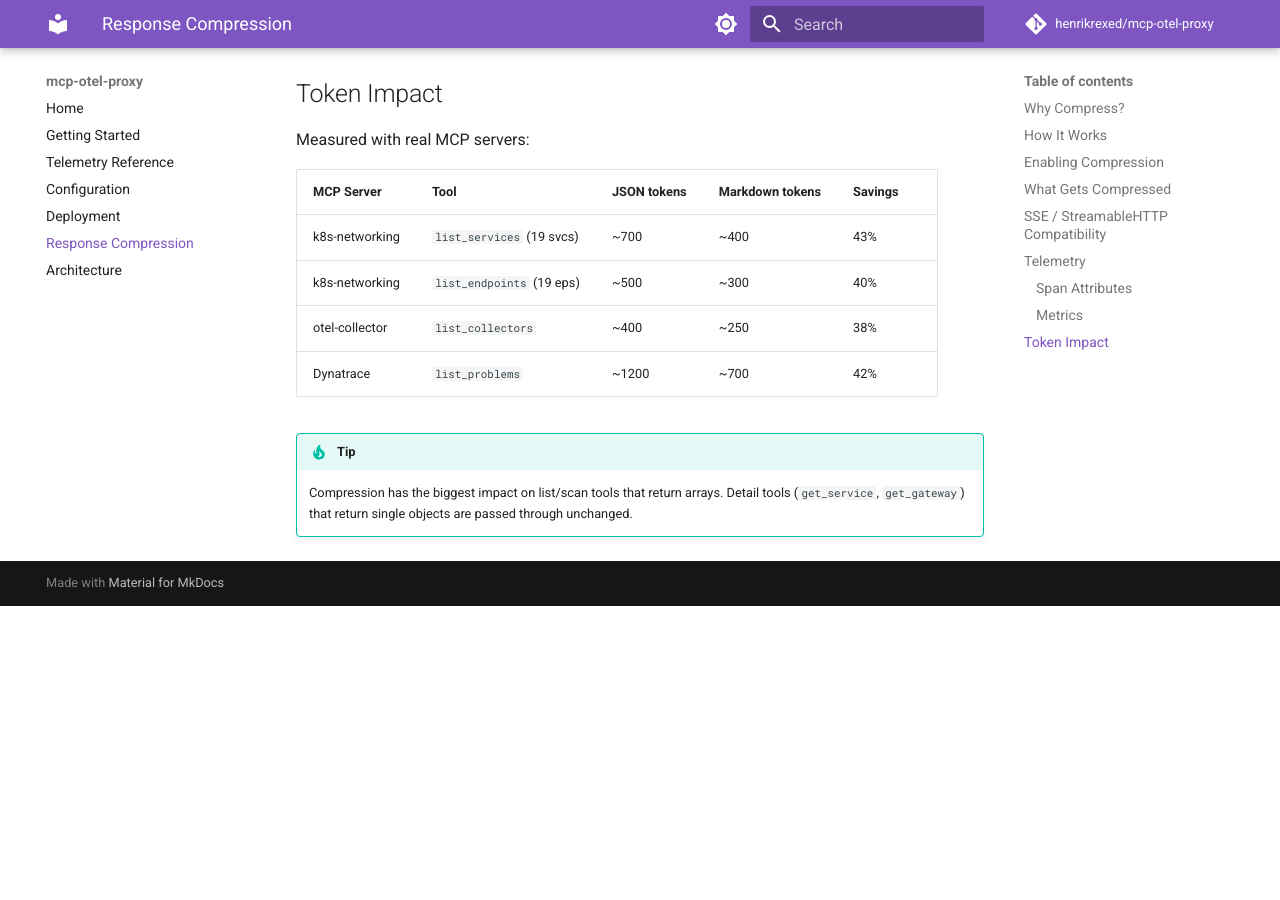
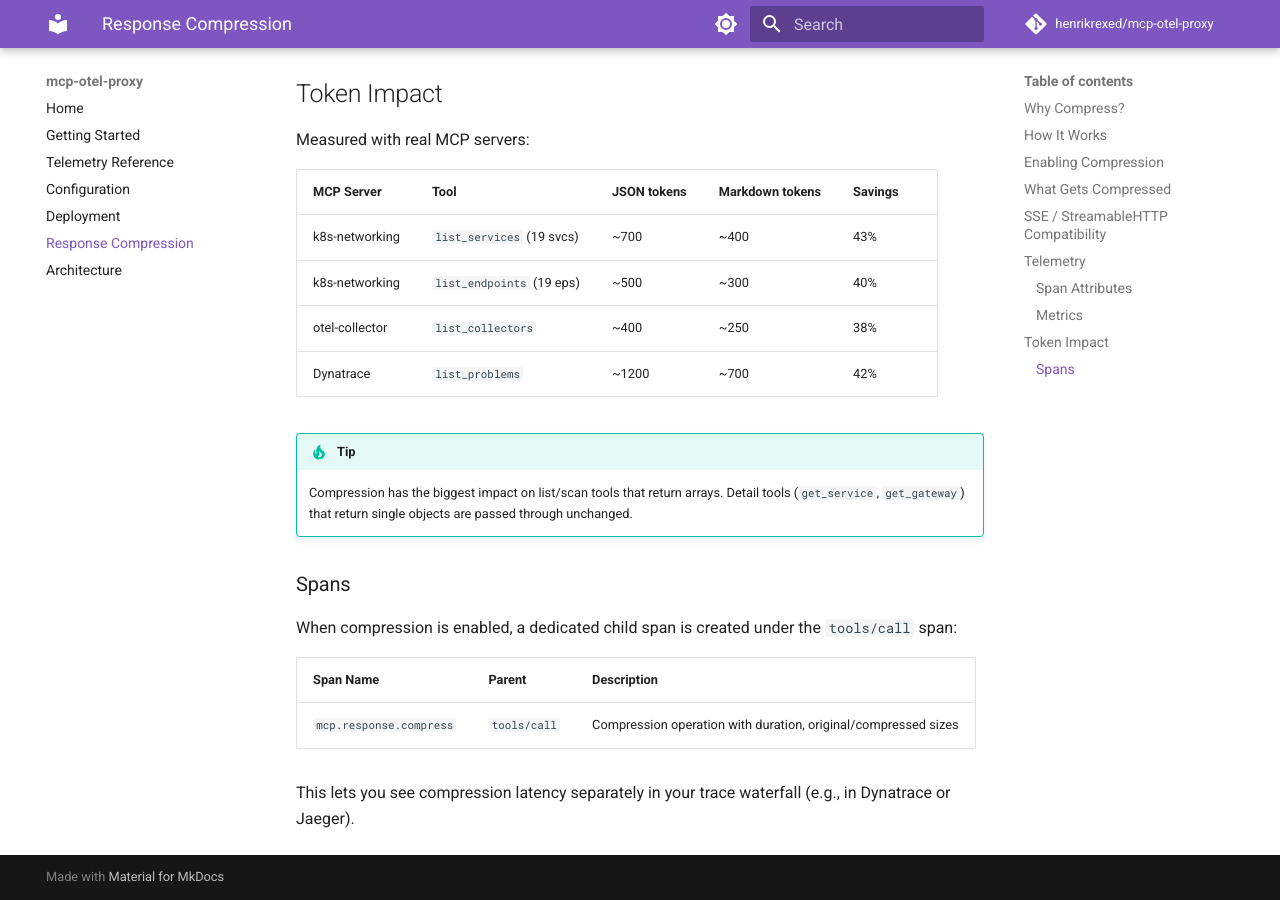
Before and after one commit to henrikrexed/mcp-proxy, an MkDocs documentation site: the page built from docs/docs/response-compression.md, in a window 1280 px wide and 900 px high, scrolled down 2582 px. Built offline with MkDocs 1.6.1 and Material for MkDocs 9.7.7, drawn with Linux system fonts in a browser that asks for light colours; comment, search, counter and statistics services are not loaded; before the commit the page ends 3188 px from its top, so only the background shows below that.

Commit message:
docs: add compression span info to MkDocs

```diff
--- a/docs/docs/response-compression.md
+++ b/docs/docs/response-compression.md
@@ -104,3 +104,13 @@ Measured with real MCP servers:
 
 !!! tip
     Compression has the biggest impact on list/scan tools that return arrays. Detail tools (`get_service`, `get_gateway`) that return single objects are passed through unchanged.
+
+### Spans
+
+When compression is enabled, a dedicated child span is created under the `tools/call` span:
+
+| Span Name | Parent | Description |
+|---|---|---|
+| `mcp.response.compress` | `tools/call` | Compression operation with duration, original/compressed sizes |
+
+This lets you see compression latency separately in your trace waterfall (e.g., in Dynatrace or Jaeger).
```
